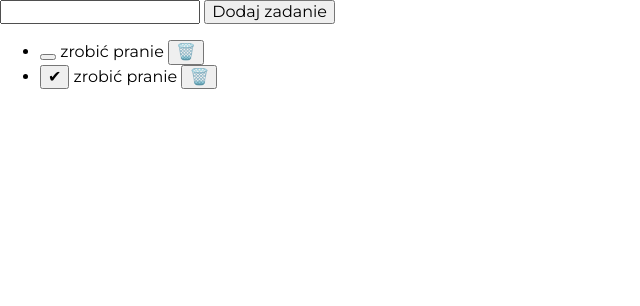
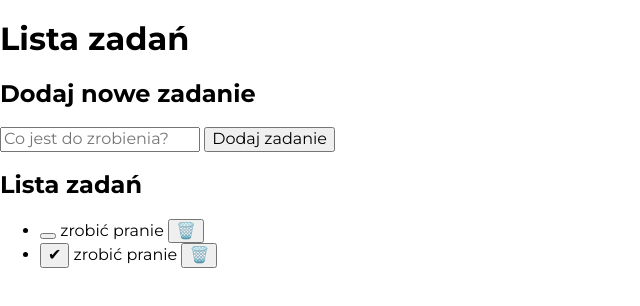
Before and after one commit to sendersk/todo-list, a plain HTML site: page index.html in a window 1280 px wide. Shown: the whole page, without its empty margins (0-640 px from the left). Drawn offline with nearby package versions, Linux system fonts and the light colour scheme.

Commit message:
HTML header and sections added

```diff
--- a/index.html
+++ b/index.html
@@ -11,6 +11,10 @@
       crossorigin="anonymous"
     />
     <link rel="stylesheet" href="css/style.css" />
+    <link rel="stylesheet" href="css/container.css">
+    <link rel="stylesheet" href="css/section.css">
+    <link rel="stylesheet" href="css/form.css">
+    <link rel="stylesheet" href="css/tasks.css">
     <link
       href="https://fonts.googleapis.com/css2?family=Montserrat:wght@400;700&display=swap"
       rel="stylesheet"
@@ -18,11 +22,25 @@
     <script defer src="js/script.js"></script>
   </head>
   <body>
-    <form class="js-form">
-      <input class="js-newTask" />
-      <button>Dodaj zadanie</button>
-    </form>
-
-    <ul class="js-tasks"></ul>
+    <main class="container">
+      <header>
+        <h1>Lista zadań</h1>
+      </header>
+      <section class="section">
+        <h2 class="section__header">Dodaj nowe zadanie</h2>
+        <div class="section__body">
+          <form class="form js-form">
+            <input class="form__input js-newTask" placeholder="Co jest do zrobienia?"/>
+            <button class="form__button">Dodaj zadanie</button>
+          </form>
+        </div>
+      </section>
+      <section class="section">
+        <h2 class="section__header">Lista zadań</h2>
+        <div class="section__body">
+          <ul class="tasks js-tasks"></ul>
+        </div>
+      </section>
+    </main>
   </body>
 </html>
```
